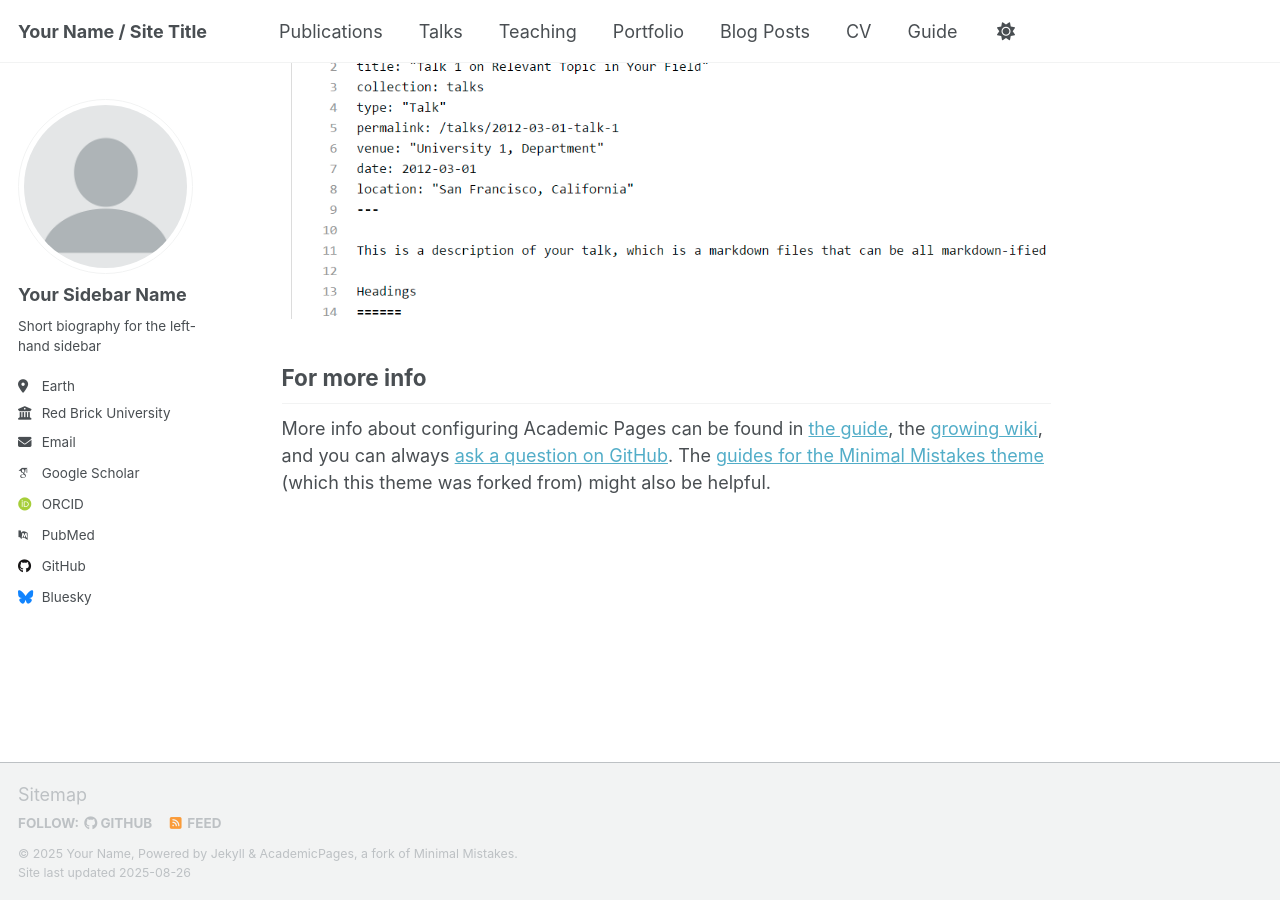
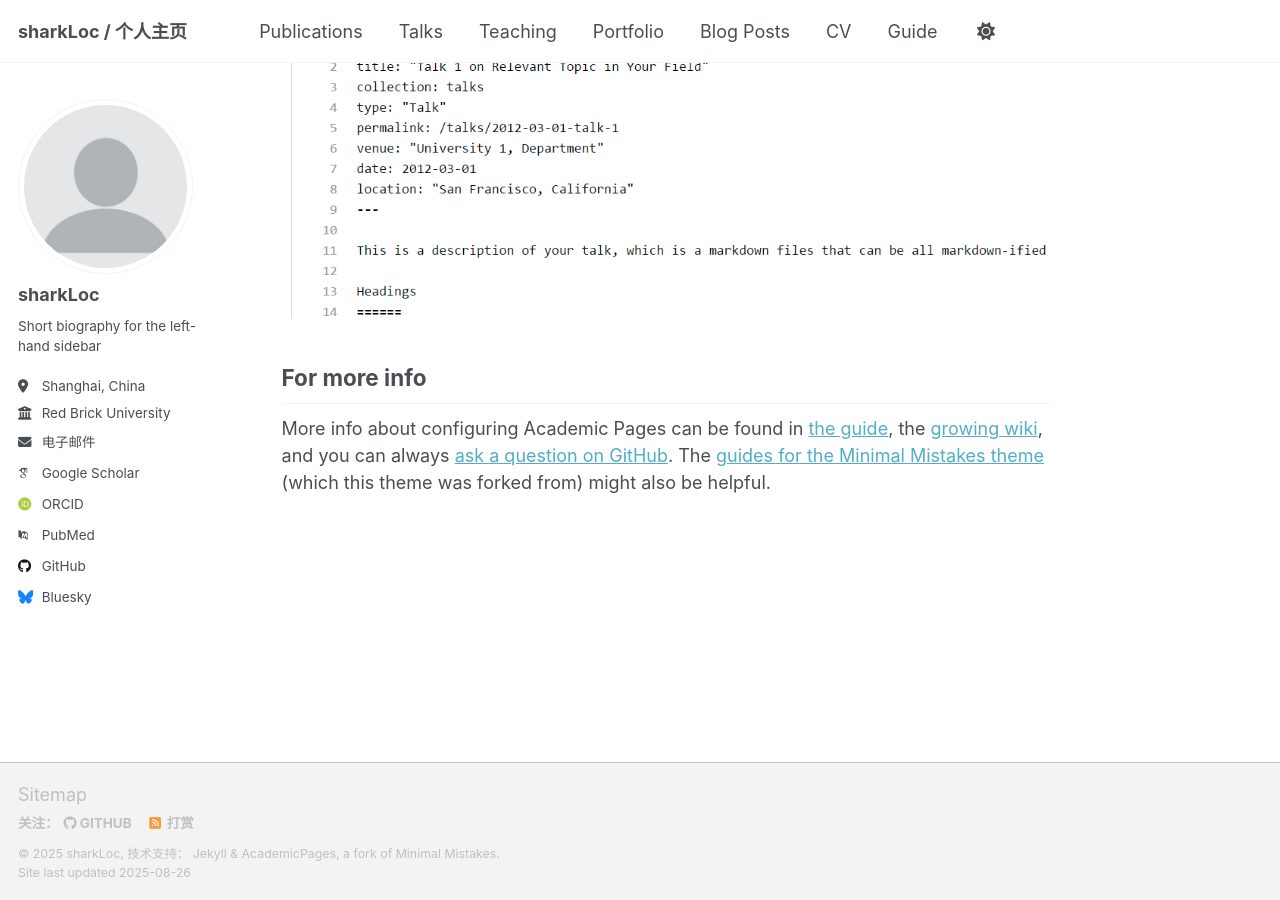
Before and after one commit to sharkLoc/sharkLoc.github.io, a Jekyll site: the page built from _pages/about.md, in a window 1280 px wide and 900 px high, scrolled down 2880 px. Built offline with Jekyll 4.4.1, drawn with Linux system fonts in a browser that asks for light colours; some web fonts are replaced; a script that is not in the unit is left out.

Commit message:
Update _config.yml

```diff
--- a/_config.yml
+++ b/_config.yml
@@ -7,15 +7,15 @@
 # server process.
 
 # Basic Site Settings
-locale                   : "en-US"
+locale                   : "zh-CN"
 site_theme               : "default" # Currently available options are "default", "air"
-title                    : "Your Name / Site Title"
+title                    : "sharkLoc / 个人主页"
 title_separator          : "-"
-name                     : &name "Your Name"
-description              : &description "personal description"
-url                      : https://academicpages.github.io # the base hostname & protocol for your site e.g. "https://[your GitHub username].github.io" or if you already have some other page hosted on Github then use "https://[your GitHub username].github.io/[Your Repo Name]"
+name                     : &name "sharkLoc"
+description              : &description "个人博客"
+url                      : https://sharkLoc.github.io # the base hostname & protocol for your site e.g. "https://[your GitHub username].github.io" or if you already have some other page hosted on Github then use "https://[your GitHub username].github.io/[Your Repo Name]"
 baseurl                  : "" # the subpath of your site, e.g. "/blog"
-repository               : "academicpages/academicpages.github.io"
+repository               : "sharkLoc/sharkLoc.github.io"
 
 # Site Author - The following control what appear as part of the author content on the side bar.
 #               If a field is blank the icon and link will not appear, otherwise it will be shown.
@@ -23,10 +23,10 @@
 author:
   # Biographic information
   avatar           : "profile.png"
-  name             : "Your Sidebar Name"
+  name             : "sharkLoc"
   pronouns         : # example: "she/her"
   bio              : "Short biography for the left-hand sidebar"
-  location         : "Earth"
+  location         : "Shanghai, China"
   employer         : "Red Brick University"
   uri              : # URL
   email            : "none@example.org"
```
